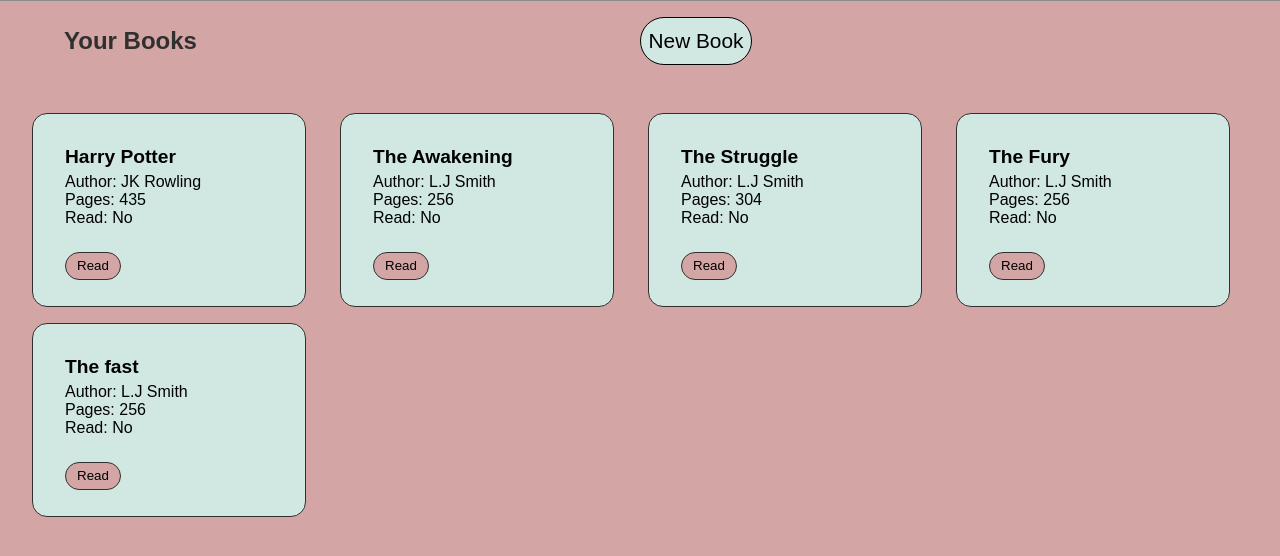
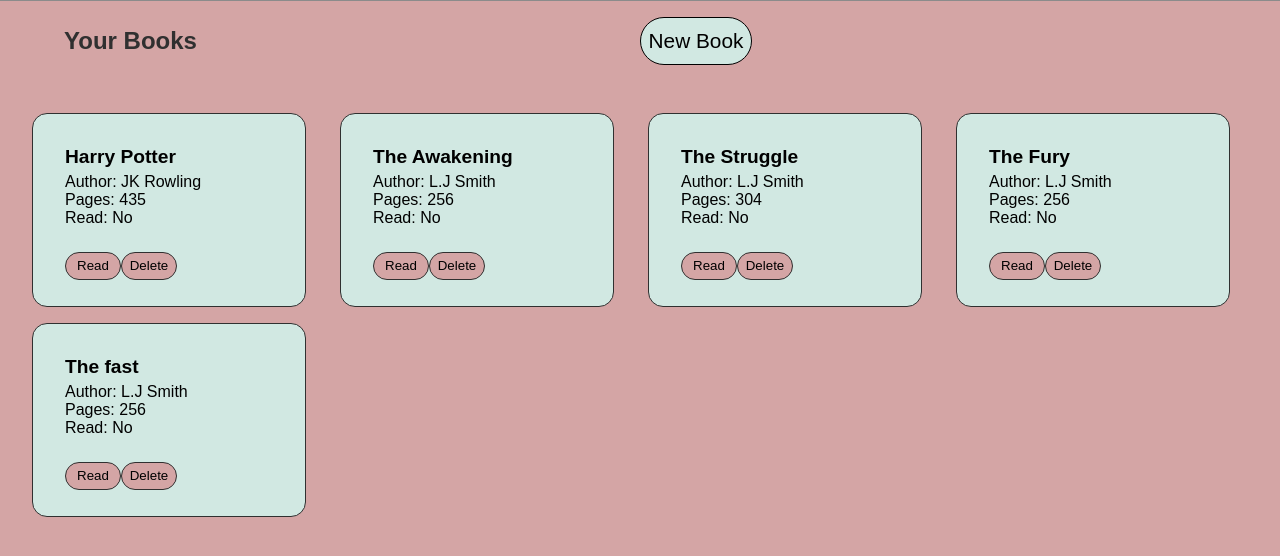
Before and after one commit to thomasfahy/Library, a website: page index.html in a window 1280 px wide. Shown: the part 160-716 px from the top of the page. Drawn offline with Linux system fonts and the light colour scheme.

Commit message:
feat: add remove button to book card

```diff
--- a/script.js
+++ b/script.js
@@ -55,12 +55,17 @@ function displayBooks(){
     bookButton.classList.add("bookButton");
     bookButton.textContent = "Read";
 
+    const removeButton = document.createElement("button");
+    removeButton.classList.add("removeButton");
+    removeButton.textContent = "Delete";
+
 
     bookContainer.appendChild(title);
     bookContainer.appendChild(author);
     bookContainer.appendChild(pages);
     bookContainer.appendChild(isRead);
     bookContainer.appendChild(bookButton);
+    bookContainer.appendChild(removeButton);
 
     libraryContainer.appendChild(bookContainer);
   })
--- a/styles.css
+++ b/styles.css
@@ -138,3 +138,16 @@
 .bookButton:hover{
     background-color: wheat;
 }
+
+.removeButton{
+    margin-top: 1.6rem;
+    background-color: var(--primary-color);
+    border: 1px solid #303030;
+    border-radius: 15px;
+    height: 1.7rem;
+    width: 3.5rem;
+}
+
+.removeButton:hover{
+    background-color: rgb(114, 34, 28);
+}
```
